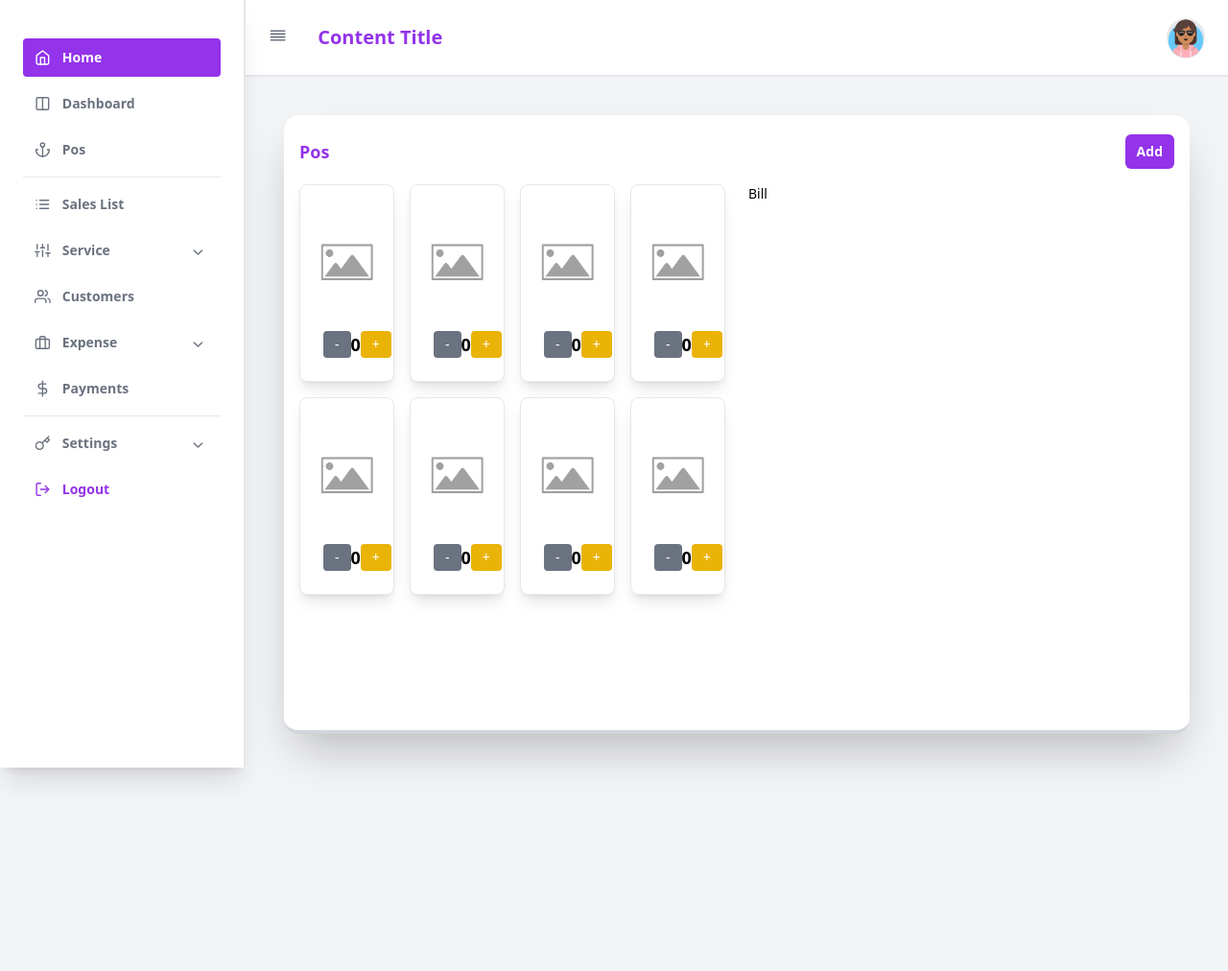
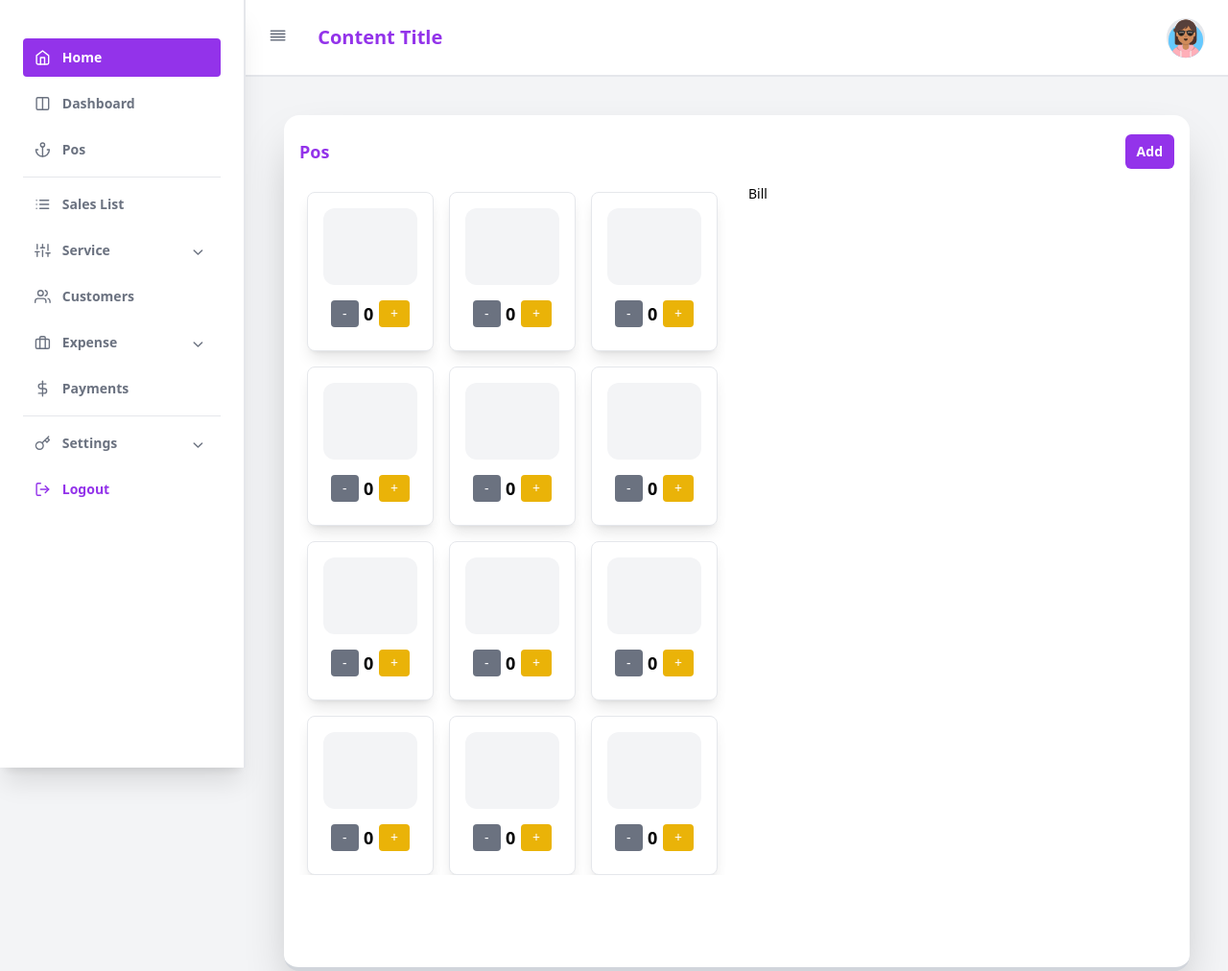
Before and after one commit to chitramsst/frontend-admin-panel, a website: page src/admin/pos/index.html in a window 1280 px wide. Shown: the whole page at 96% size. Before the commit the page ends 880 px from the top, so only its background shows below. Drawn offline with nearby package versions, Linux system fonts and the light colour scheme; files whose address does not match are found by name.

Commit message:
pos update

```diff
--- a/src/admin/pos/index.html
+++ b/src/admin/pos/index.html
@@ -24,13 +24,15 @@
                 <h3 class="text-lg font-bold mb-3 text-purple-600">Pos</h3>
                 <button class="py-2 px-3 bg-purple-600 text-white rounded-md mb-3 font-semibold">Add</button>
               </div>
-              <div class="grid grid-cols-2 gap-6">
+              <div class="grid grid-cols-1 2xl:grid-cols-2  xl:grid-cols-2 gap-6 h-screen">
                 <!-- Items Section -->
-                <div class="grid grid-cols-4 gap-4">
+                <div class="grid grid-cols-1 2xl:grid-cols-4 md:grid-cols-2 xl:grid-cols-3 gap-4 overflow-y-auto p-2 h-[90vh]">
                   <!-- Card Items -->
-                  <template x-for="i in 8" :key="i">
-                    <div class="flex flex-col items-center border p-4 rounded-lg shadow-lg bg-white overflow-hidden">
-                      <img src="/src/admin/assets/images/empty_image.jpg" alt="Item Image" class="w-full h-32 object-cover rounded-t-lg">
+                  <template x-for="i in 20" :key="i">
+                    <div class="flex flex-col items-center border p-4 rounded-lg shadow-lg bg-white  w-full">
+                    <div class="h-20 w-full bg-gray-100 rounded-xl mb-2">
+                      <!-- <img src="/src/admin/assets/images/empty_image.jpg" alt="Item Image" class="w-full object-cover rounded-t-lg"> -->
+                    </div>
                       <div class="flex items-center justify-between w-full p-2">
                         <button @click="decreaseCount('count-'+i)" class="bg-gray-500 text-white px-3 py-1 rounded">-</button>
                         <span :id="'count-'+i" class="text-lg font-bold">0</span>
```
